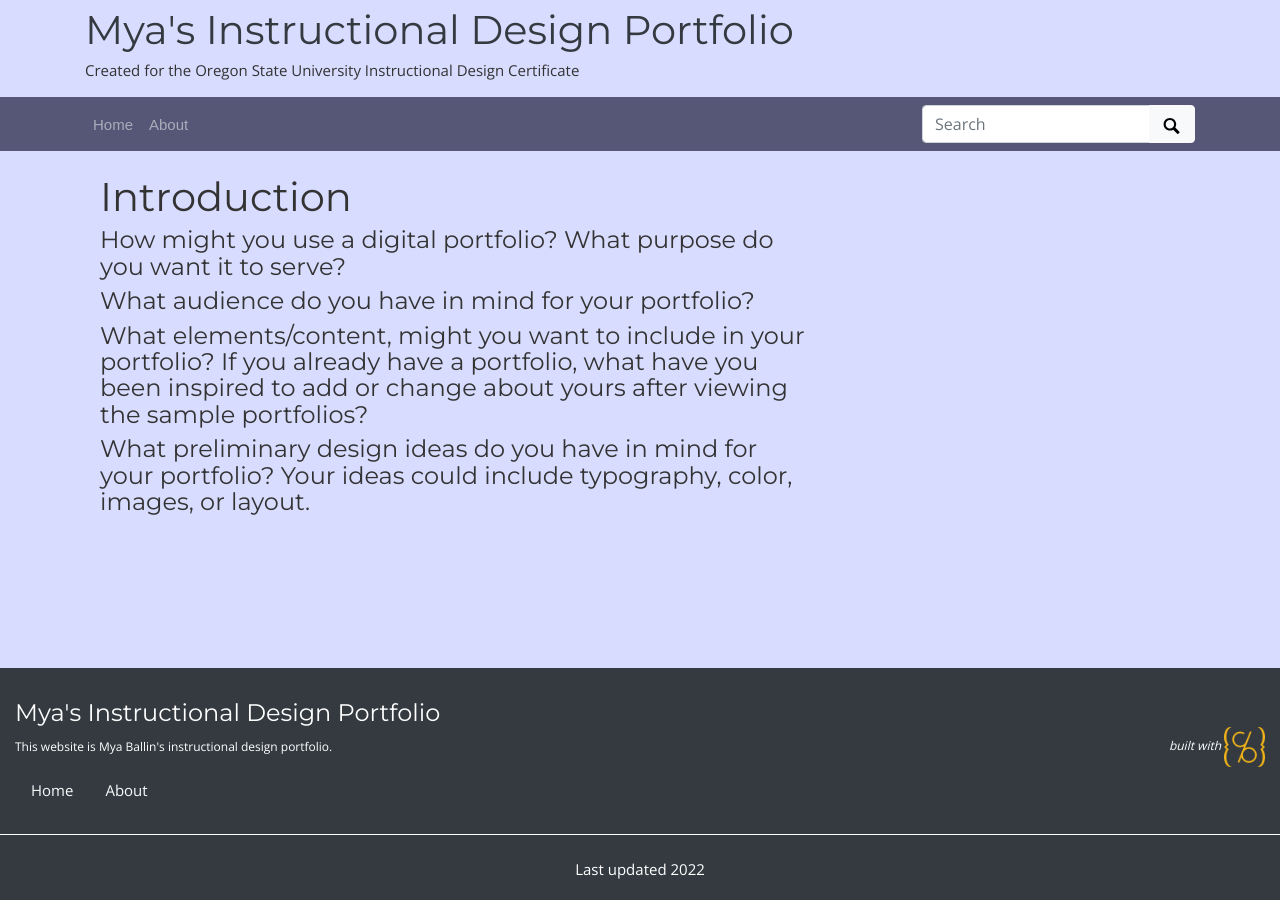
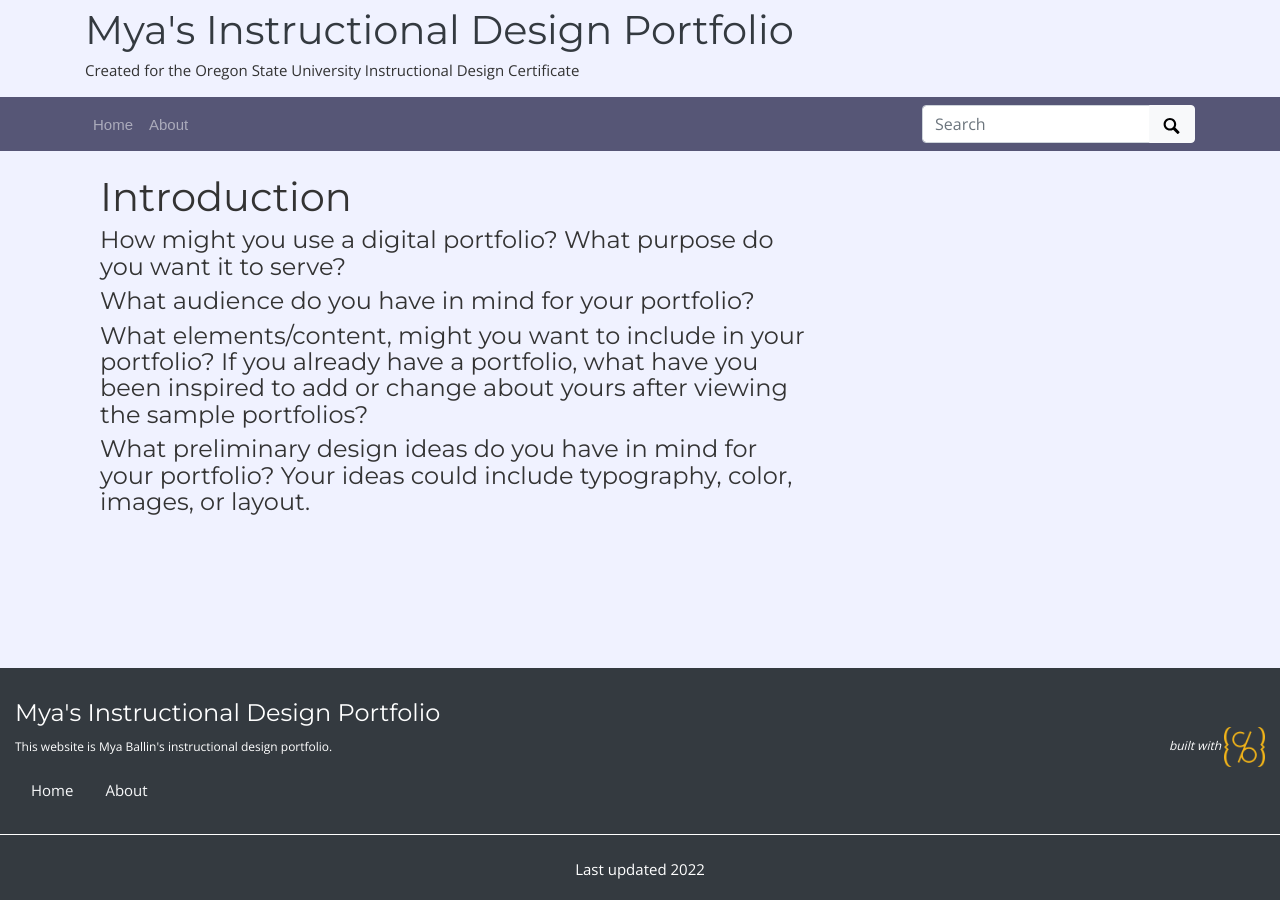
Before and after one commit to mxballin/instructional-design, a Jekyll site: the page built from index.md, in a window 1280 px wide. Built offline with Jekyll 4.4.1, drawn with Linux system fonts in a browser that asks for light colours; some web fonts are replaced.

Commit message:
Update _custom.scss

```diff
--- a/_sass/_custom.scss
+++ b/_sass/_custom.scss
@@ -30,7 +30,7 @@ body {
   font-size: 15px;
   line-height: 1.42857143;
   color: #333333;
-  background-color: #D8DCFF;
+  background-color: #f0f2ff;
 }
 
 blockquote {
```
